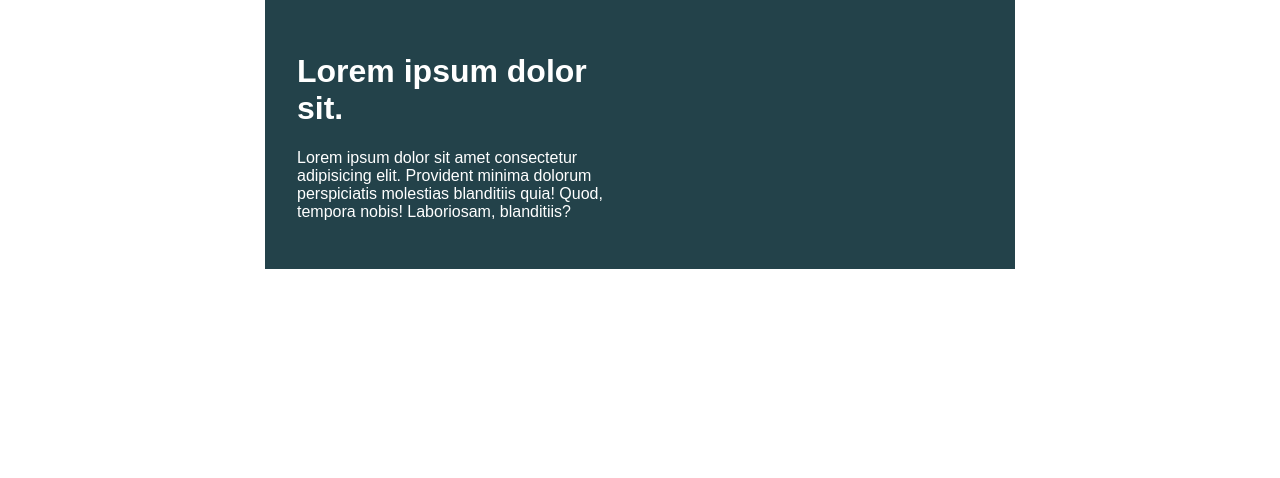
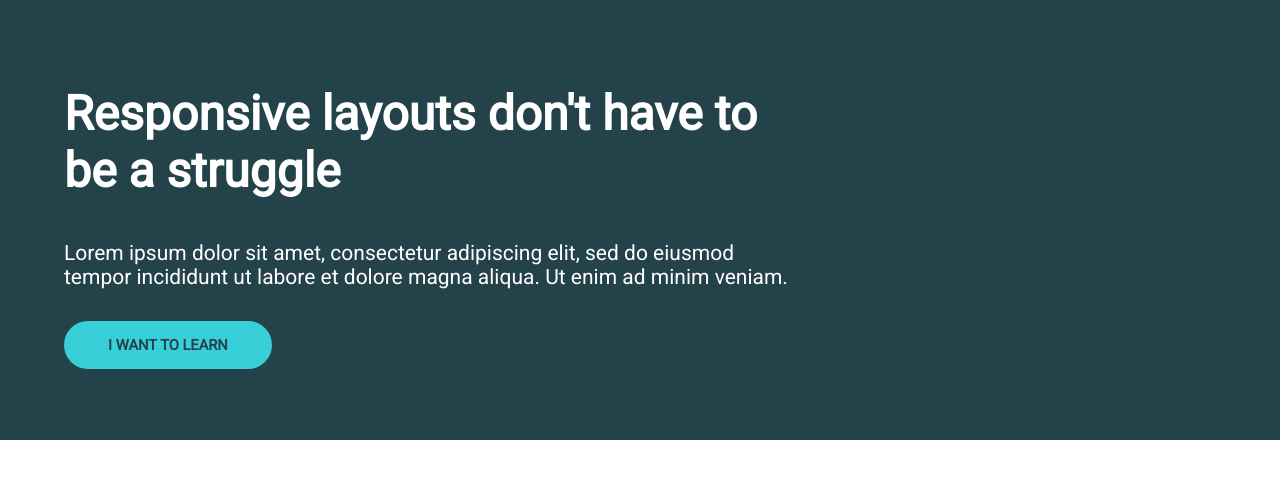
Before and after one commit to dripstaltd/road-to-full-stack, a plain HTML site: page css-recap/main/index.html in a window 1280 px wide. Drawn offline with Linux system fonts and the light colour scheme.

Commit message:
Challenge 3
Copy a design from an image

```diff
--- a/css-recap/main/index.html
+++ b/css-recap/main/index.html
@@ -3,17 +3,23 @@
     <head>
         <meta charset="UTF-8" />
         <meta name="viewport" content="width=device-width, initial-scale=1.0" />
-    <title>🚀CSS</title>
+        <title>Day 01</title>
+
         <link rel="stylesheet" href="style.css" />
     </head>
     <body>
+        <div class="intro-content">
             <div class="container">
-      <div class="intro-content">
-        <h1>Lorem ipsum dolor sit.</h1>
-        <p>
-          Lorem ipsum dolor sit amet consectetur adipisicing elit. Provident
-          minima dolorum perspiciatis molestias blanditiis quia! Quod, tempora
-          nobis! Laboriosam, blanditiis?
+                <h1 class="intro-title">
+                    Responsive layouts don't have to be a struggle
+                </h1>
+                <p class="intro-text">
+                    Lorem ipsum dolor sit amet, consectetur adipiscing elit, sed
+                    do eiusmod tempor incididunt ut labore et dolore magna
+                    aliqua. Ut enim ad minim veniam.
+                </p>
+                <p class="intro-btn">
+                    <a class="btn" href="">I want to learn</a>
                 </p>
             </div>
         </div>
--- a/css-recap/main/style.css
+++ b/css-recap/main/style.css
@@ -1,22 +1,41 @@
+@import url("https://fonts.googleapis.com/css2?family=Roboto&display=swap");
+
+/* bold - 700  & regular - 400 */
+
 * {
     box-sizing: border-box;
+    font-family: Roboto;
+    margin: 0;
+    font-size: 21px;
 }
 
-body {
-    margin: 0;
-    font-family: sans-serif;
+.intro-content {
+    background: #23424a;
+    margin: 0 auto;
 }
 
 .container {
-    background: #23424a;
     color: white;
-    padding: 2em;
-
-    width: 80%;
-    max-width: 750px;
-    margin: 0 auto;
+    padding: 5vmax;
 }
 
-.intro-content {
-    width: 50%;
+.container > * {
+    padding: 1rem 0;
+    max-width: 35rem;
 }
+
+.intro-title {
+    font-size: 48px;
+    font-weight: 700 !important;
+}
+
+.btn {
+    font-size: 0.7em;
+    background: #38cfd9;
+    color: #23424a;
+    padding: 1em 3em;
+    border-radius: 4em;
+    font-weight: 700;
+    text-decoration: none;
+    text-transform: uppercase;
+}
--- a/css-recap/saved/em-rem/style.css
+++ /dev/null
@@ -1,53 +0,0 @@
-/* NOTES:
-1) Websites are naturally responsive
-2) Avoid Heights
-3) em = * font-size
-
-*/
-
-* {
-  box-sizing: border-box;
-}
-
-body {
-  margin: 0;
-}
-
-.parent {
-  background-color: #23424a;
-  padding: 50px;
-  color: white;
-
-  width: 80%;
-  margin: 0 auto;
-
-  padding: 5em; /* 16 * 5 = 80px*/
-}
-
-.child {
-  /* background-color: #38cfd9;
-  width: 50%; */
-}
-
-.cta {
-  background: #f06b4c;
-  padding: 50px;
-  color: rgba(0, 0, 0, 0.8);
-}
-
-/* Responsive button using what ive learnt from em and rem; */
-.cta__btn {
-  color: rgba(0, 0, 0, 0.8);
-  display: inline-block;
-  color: inherit;
-  text-decoration: none;
-  padding: 0.5em 1.5em;
-  background: white;
-  transition: background 250ms;
-  font-size: 1.25rem; /* Controls the size of the button */
-}
-
-.cta__btn:hover {
-  background: rgba(0, 0, 0, 0.8);
-  color: white;
-}
```
Also changed, not shown: css-recap/saved/em-rem/index.html (deleted, +0 -30 lines), 2 other files. Lines whose indentation alone changed are shown as unchanged.
